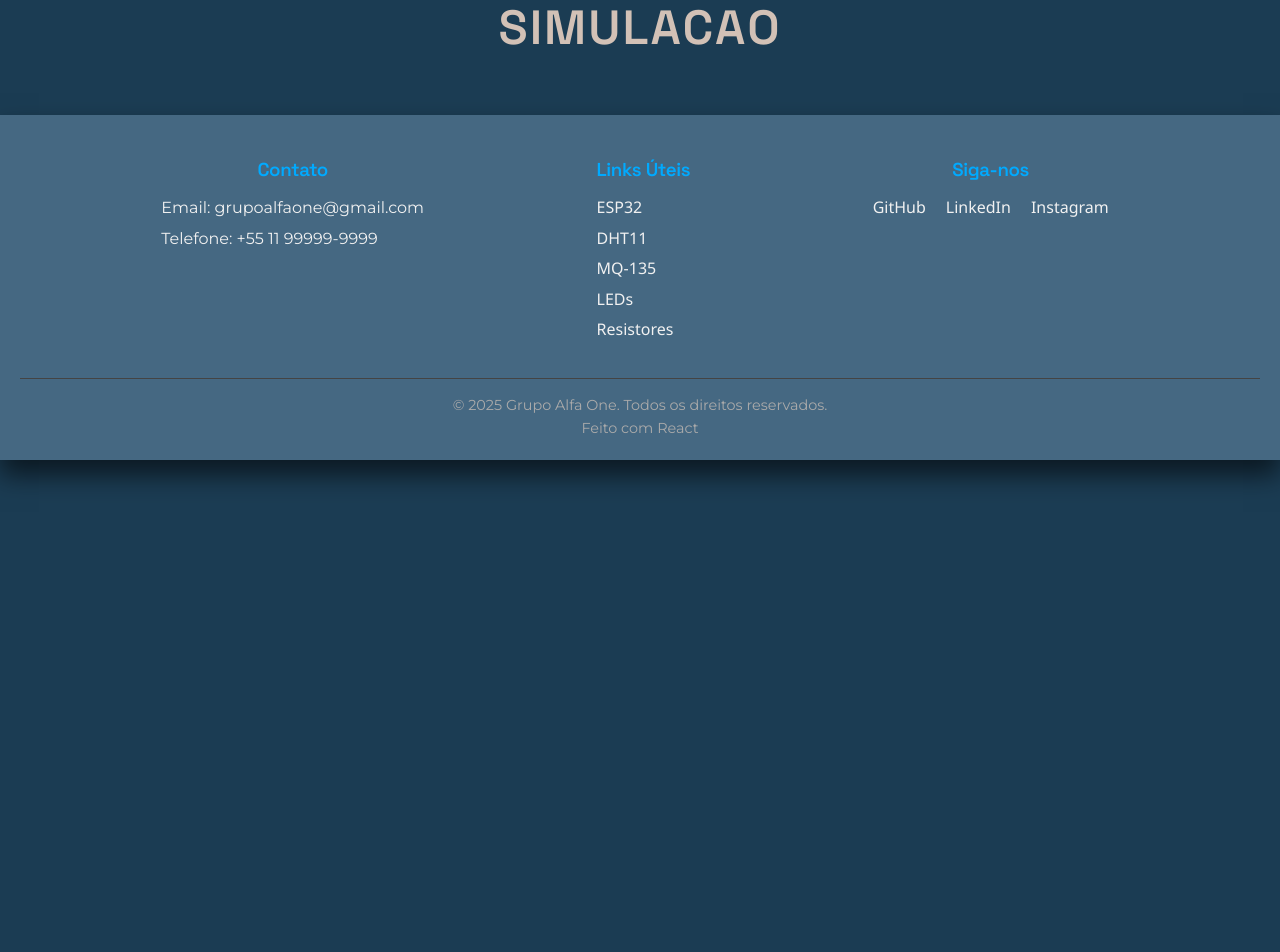
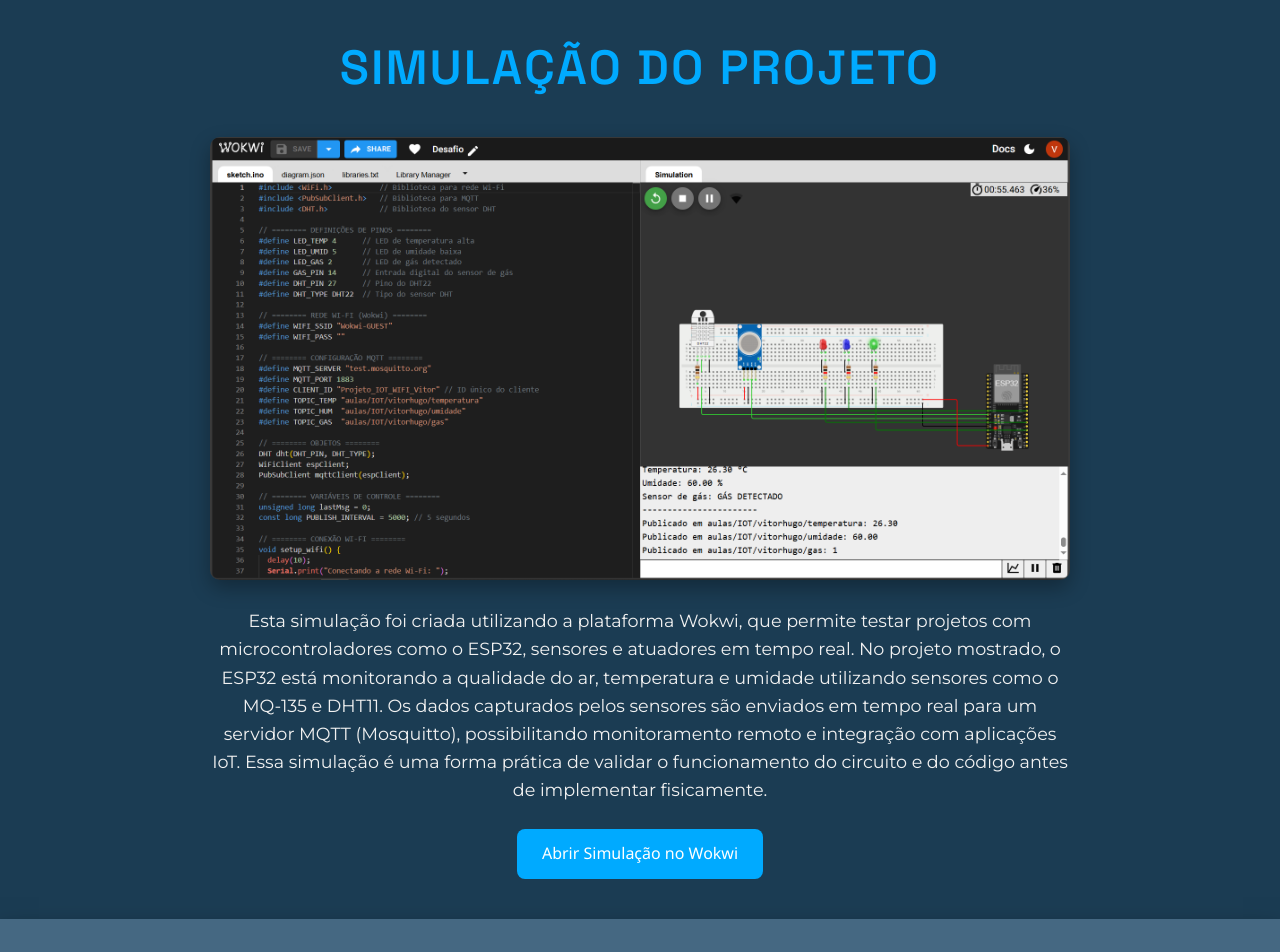
Before and after one commit to 3006m/climasite, a React (Vite) app in the folder projetoM/: page /simulacao in a window 1280 px wide. Shown: the part 140-1092 px from the top of the page. Before the commit the page ends 800 px from the top, so only its background shows below. Built offline with nearby package versions, Linux system fonts and the light colour scheme.

Commit message:
SimulacaoOK

```diff
--- a/projetoM/src/pages/simulacao.jsx
+++ b/projetoM/src/pages/simulacao.jsx
@@ -1,11 +1,48 @@
+// Simulacao.jsx
 import React from 'react';
 import Navbar from '../components/Navbar';
 import Footer from '../components/Footer';
+import Print from '../assets/DesafioClima.png'
+import '../styles/css.css';
+
 export default function Simulacao() {
   return (
     <main>
       <Navbar />
-            <h1>Simulacao</h1>
+
+      <section className="simulacao-section">
+        <h1>Simulação do Projeto</h1>
+
+        {/* Imagem */}
+        <img
+          src= {Print} // Coloque a imagem da simulação aqui
+          alt="Simulação Wokwi"
+          className="simulacao-img"
+        />
+
+        {/* Texto explicativo */}
+        <p className="simulacao-text">
+  Esta simulação foi criada utilizando a plataforma Wokwi, que permite testar
+  projetos com microcontroladores como o ESP32, sensores e atuadores em tempo real.
+  No projeto mostrado, o ESP32 está monitorando a qualidade do ar, temperatura e umidade
+  utilizando sensores como o MQ-135 e DHT11.
+  Os dados capturados pelos sensores são enviados em tempo real para um servidor MQTT (Mosquitto),
+  possibilitando monitoramento remoto e integração com aplicações IoT.
+  Essa simulação é uma forma prática de validar o funcionamento do circuito e do código antes de
+  implementar fisicamente.
+        </p>
+
+        {/* Link do Wokwi */}
+        <a
+          href="https://wokwi.com/projects/443701495408123905" // Coloque o link real da sua simulação
+          target="_blank"
+          rel="noopener noreferrer"
+          className="simulacao-link"
+        >
+          Abrir Simulação no Wokwi
+        </a>
+      </section>
+
       <Footer />
     </main>
   );
--- a/projetoM/src/styles/css.css
+++ b/projetoM/src/styles/css.css
@@ -406,7 +406,53 @@
 }
 
 /* =========================
-   6. Responsividade
+   6. Simulação
+   ========================= */
+
+.simulacao-section {
+  max-width: 900px;
+  margin: 40px auto;
+  text-align: center;
+  padding: 0 20px;
+}
+
+.simulacao-section h1 {
+  color: #00aaff;
+  margin-bottom: 30px;
+}
+
+.simulacao-img {
+  width: 110vw;
+  max-width: 100%;
+  margin-bottom: 20px;
+  border-radius: 10px;
+  box-shadow: 0 8px 20px rgba(0, 0, 0, 0.3);
+}
+
+.simulacao-text {
+  font-size: 1.1rem;
+  color: #f1f1f1;
+  margin-bottom: 25px;
+  line-height: 1.6;
+}
+
+.simulacao-link {
+  display: inline-block;
+  padding: 12px 25px;
+  background-color: #00aaff;
+  color: #fff;
+  text-decoration: none;
+  border-radius: 8px;
+  transition: background-color 0.3s;
+}
+
+.simulacao-link:hover {
+  background-color: #0088cc;
+}
+
+
+/* =========================
+   7. Responsividade
    ========================= */
 @media (max-width: 900px) {
   .hardware-item,
```
Also changed, not shown: projetoM/src/assets/DesafioClima.PNG (added). Lines whose indentation alone changed are shown as unchanged.
